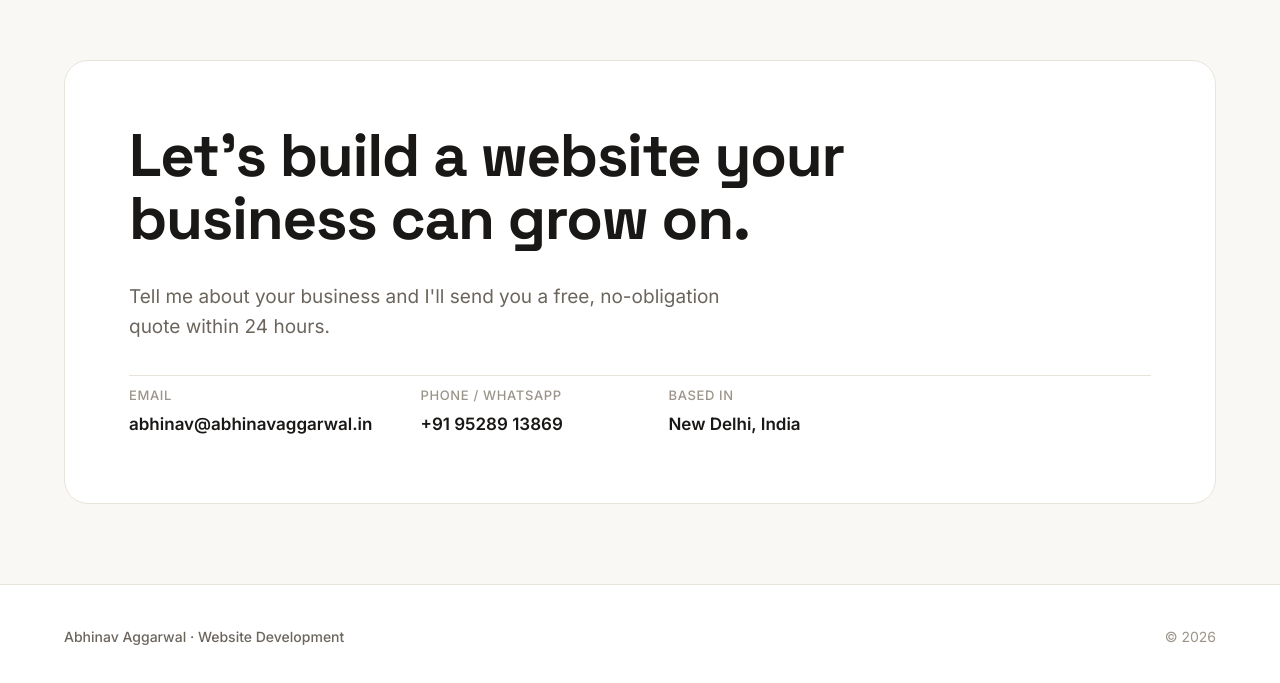
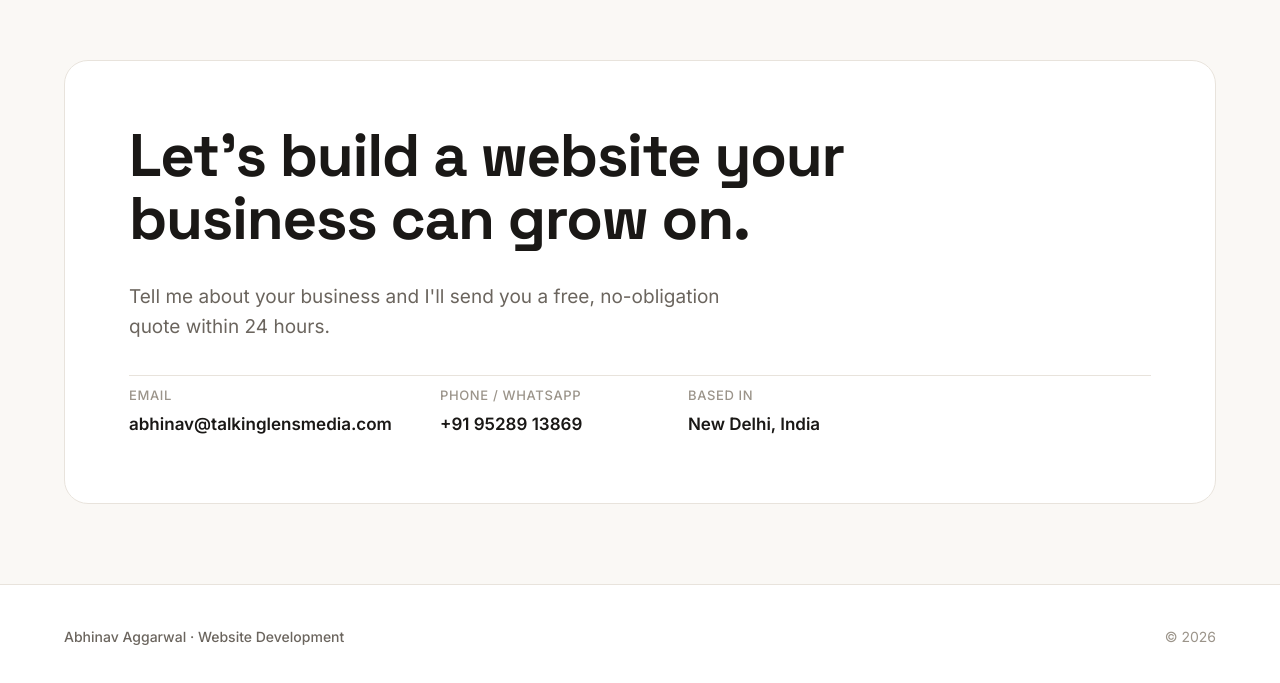
Before and after one commit to manandoes/abhinavaggarwal, a plain HTML site: page index.html in a window 1280 px wide. Shown: the part 6843-7526 px from the top of the page. Drawn offline with Linux system fonts and the light colour scheme.

Commit message:
Trigger Vercel rebuild

```diff
--- a/index.html
+++ b/index.html
@@ -1043,7 +1043,7 @@
           <div class="contact-info">
             <div class="contact-item">
               <span class="contact-label">Email</span>
-              <a href="mailto:abhinav@abhinavaggarwal.in" class="contact-value">abhinav@abhinavaggarwal.in</a>
+              <a href="mailto:abhinav@talkinglensmedia.com" class="contact-value">abhinav@talkinglensmedia.com</a>
             </div>
             <div class="contact-item">
               <span class="contact-label">Phone / WhatsApp</span>
```
